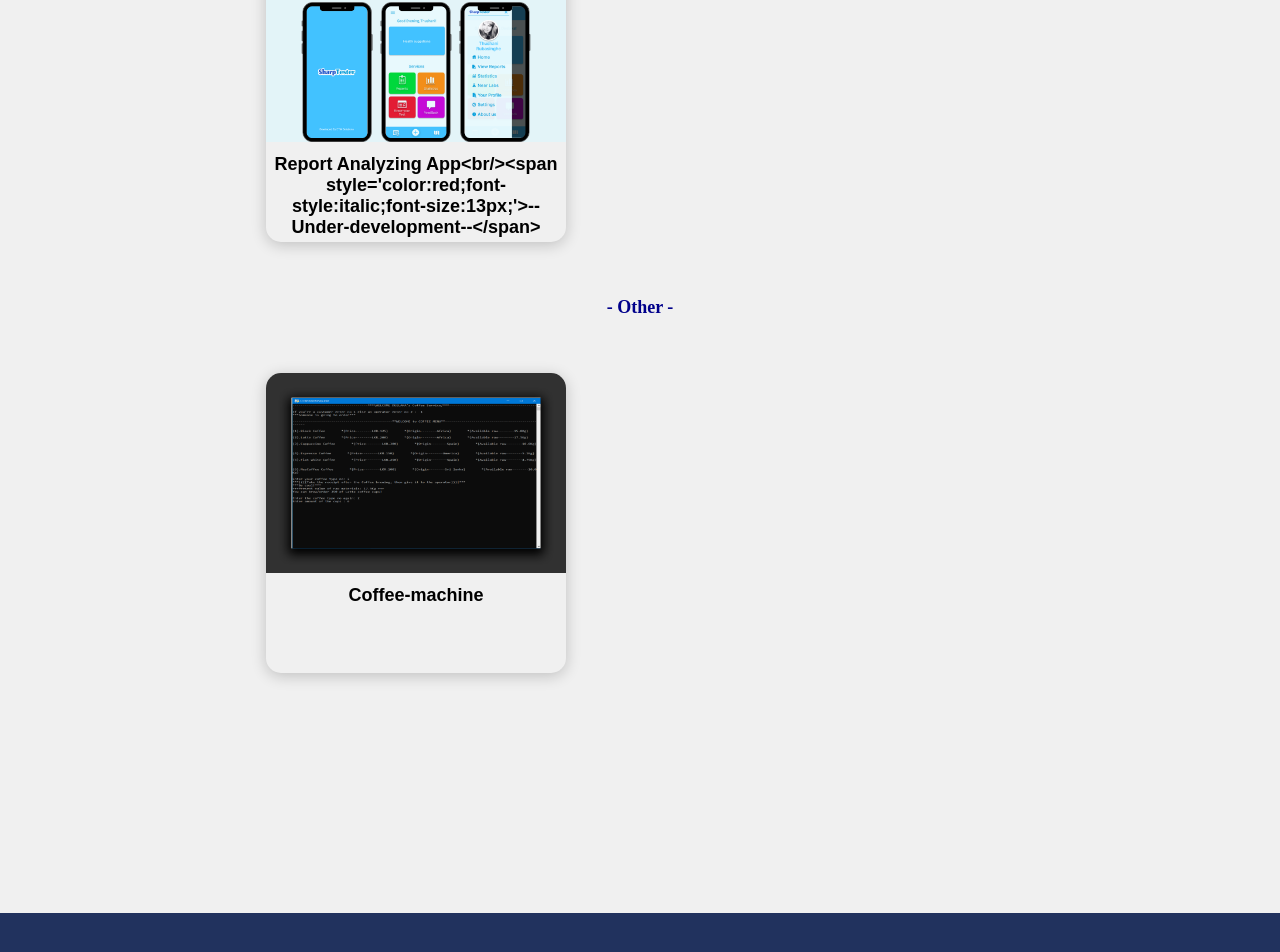
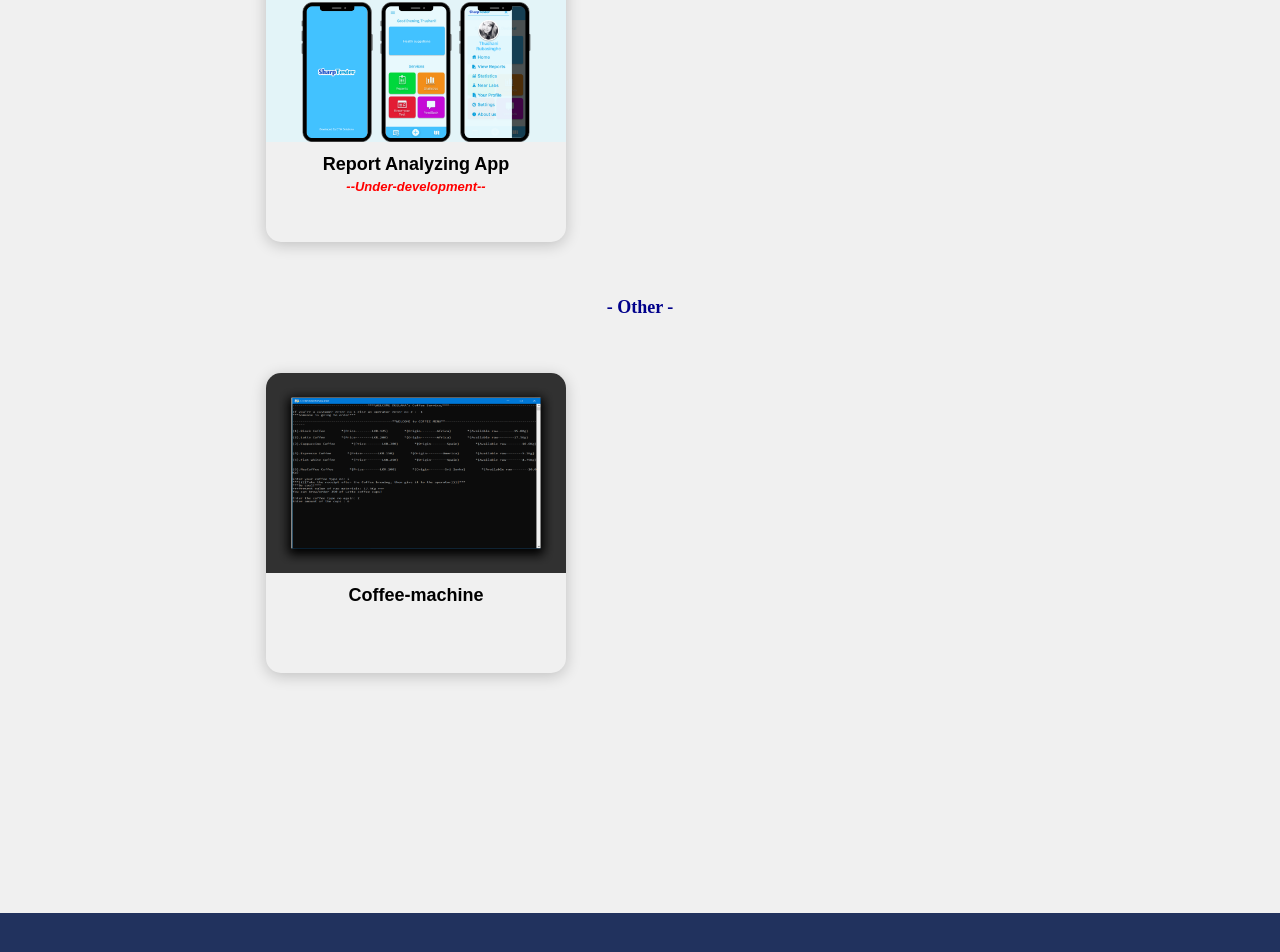
Before and after one commit to deelaka99/deewejkar-portfolio, a React (Vite) app: page /projects in a window 1280 px wide. Shown: the part 2282-3234 px from the top of the page. Built offline with nearby package versions, Linux system fonts and the light colour scheme.

Commit message:
added changes to the p_item for html name

```diff
--- a/src/components/ProjectItem.jsx
+++ b/src/components/ProjectItem.jsx
@@ -4,6 +4,8 @@ import { useNavigate } from "react-router-dom";
 
 function ProjectItem({ image, name, id }) {
   const navigate = useNavigate();
+  const projectName = { __html: name };
+
   return (
     <div
       className="projectItem"
@@ -12,7 +14,7 @@ function ProjectItem({ image, name, id }) {
       }}
     >
       <div style={{ backgroundImage: `url(${image})` }} className="bgImage" />
-      <h1 style={{fontSize: 'large'}}>{name}</h1>
+      <h1 style={{ fontSize: 'large' }} dangerouslySetInnerHTML={projectName} />
     </div>
   );
 }
```
